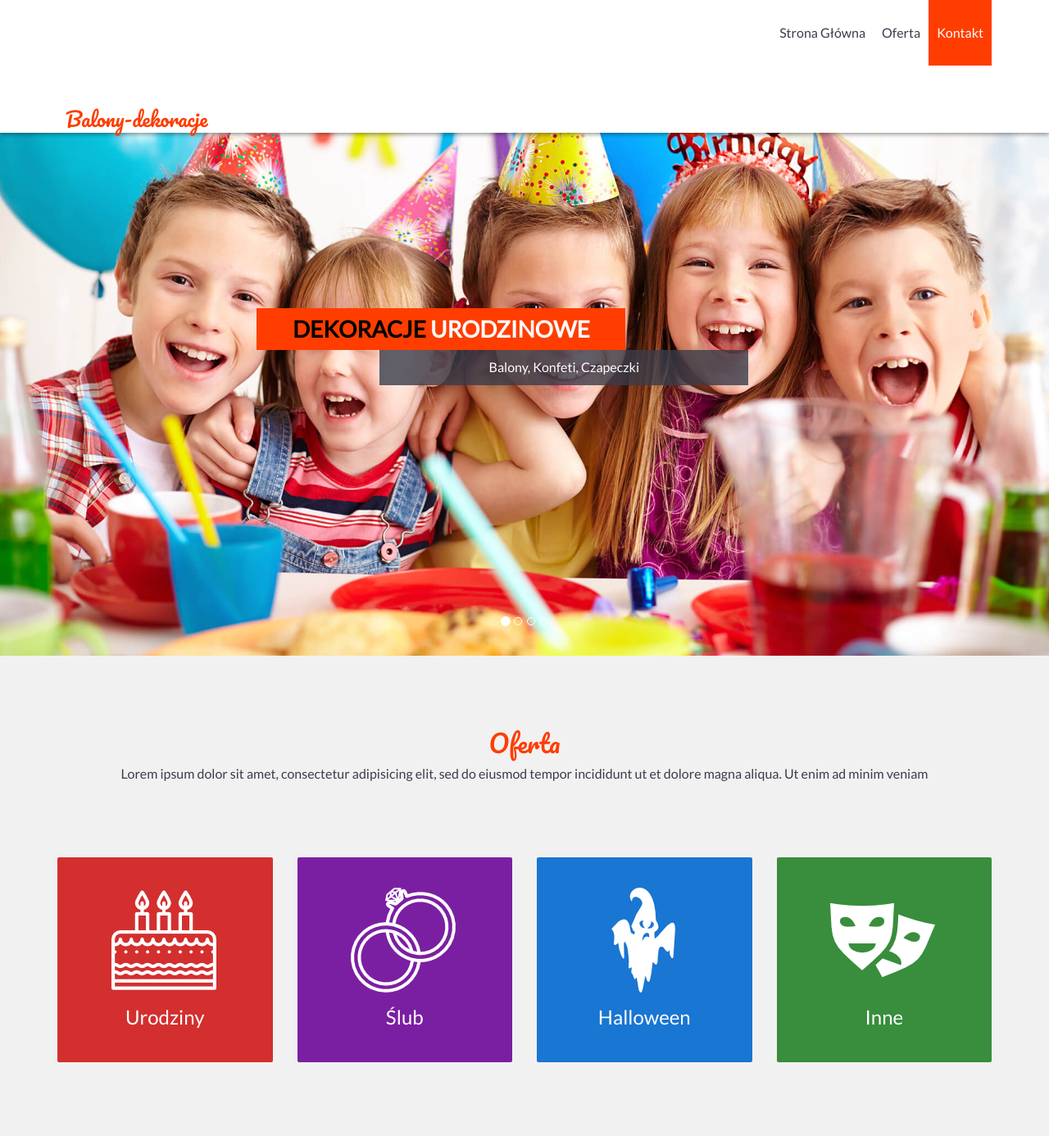
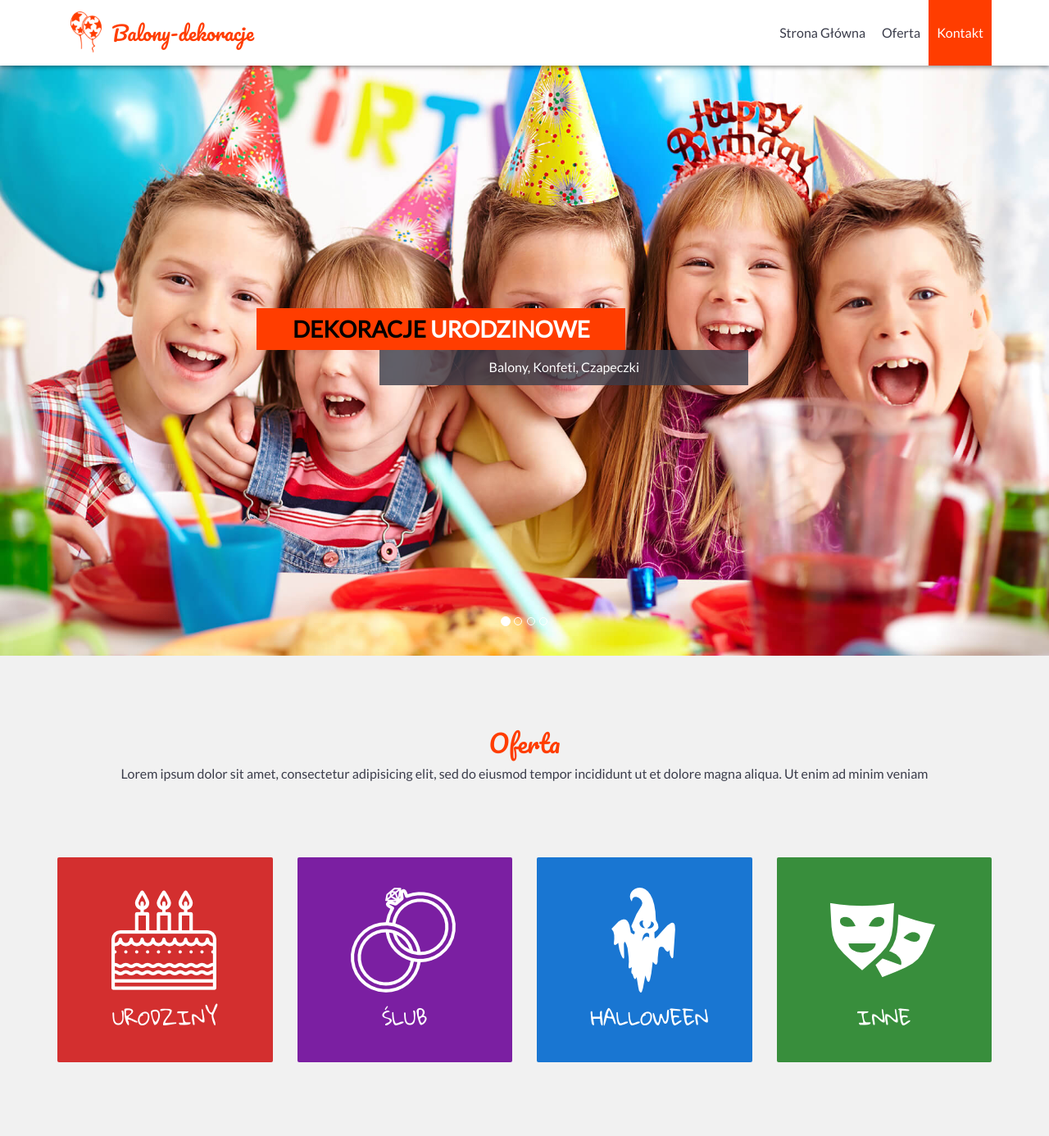
Before and after one commit to maciejdobrski/dekoracje-balony, a PHP site: page / in a window 1280 px wide. Shown: the top 1386 px of the page at 82% size. Run offline with PHP 8.4, Linux system fonts and the light colour scheme; some libraries are stand-ins or nearby versions.

Commit message:
Przestylowanie logo

```diff
--- a/assets/css/style.css
+++ b/assets/css/style.css
@@ -503,6 +503,8 @@ a, button {
       display: table-cell; }
       .header .navbar-header .logo:hover {
         color: #cc3100; }
+      .header .navbar-header .logo img {
+        display: none; }
     .header .navbar-header .navbar-toggle {
       background-color: #fff;
       margin-bottom: 23px;
@@ -609,7 +611,9 @@ a, button {
       -o-transition: top .3s ease-in-out;
       transition: top .3s ease-in-out; }
       .offer .offer-box .offer-slogan h3 {
-        color: #fff; }
+        color: #fff;
+        font-family: "Gloria Hallelujah", cursive;
+        text-transform: uppercase; }
     .offer .offer-box .offer-hide-text {
       overflow: hidden;
       -webkit-transition: top .3s ease-in-out;
@@ -738,6 +742,13 @@ a, button {
         margin-left: 150px;
         max-width: 450px; }
 
+  .header .navbar-header > .logo img {
+    display: inline-block;
+    height: 50px;
+    margin-top: -10px; }
+  .header .navbar-header > .logo span {
+    display: inline-block;
+    line-height: 2; }
   .header .navbar-header {
     width: auto; }
   .header .navbar-collapse .navbar-nav {
--- a/assets/sass/style.scss
+++ b/assets/sass/style.scss
@@ -213,6 +213,10 @@ a, button {
       &:hover{
         color: darken($orange, 10%);
       }
+
+      img{
+        display: none;
+      }
     }
 
     .navbar-toggle{
@@ -368,6 +372,8 @@ a, button {
 
       h3{
         color: $secundary-color;
+        font-family: $font-gloria;
+        text-transform: uppercase;
       }
     }
 
@@ -570,6 +576,19 @@ a, button {
   }
 
   .header{
+
+    .navbar-header > .logo{
+      img{
+        display: inline-block;
+        height: 50px;
+        margin-top: -10px;
+      }
+
+      span{
+        display: inline-block;
+        line-height: 2;
+      }
+    }
     .navbar-header{
       width: auto;
     }
```
Also changed, not shown: assets/image/stars-balloons.png.
